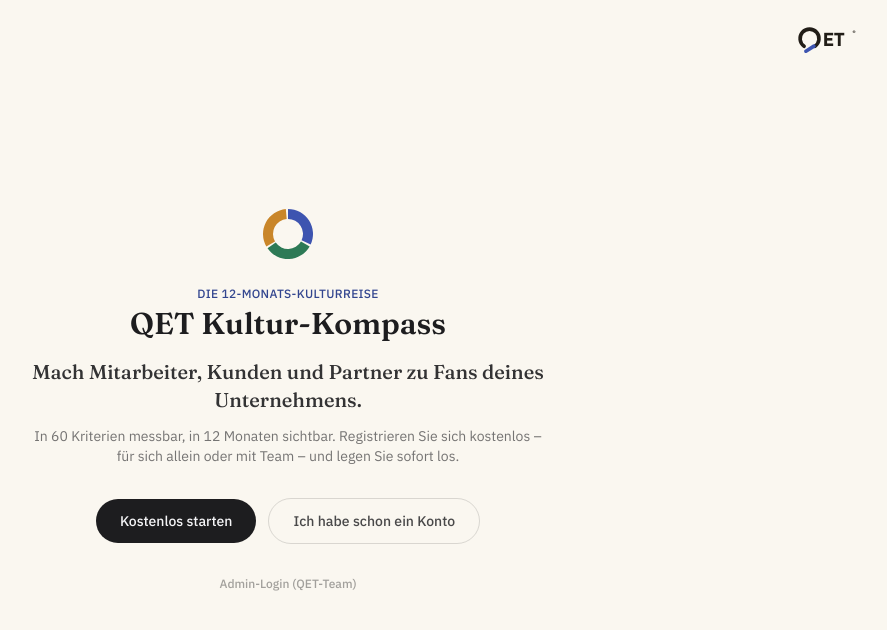
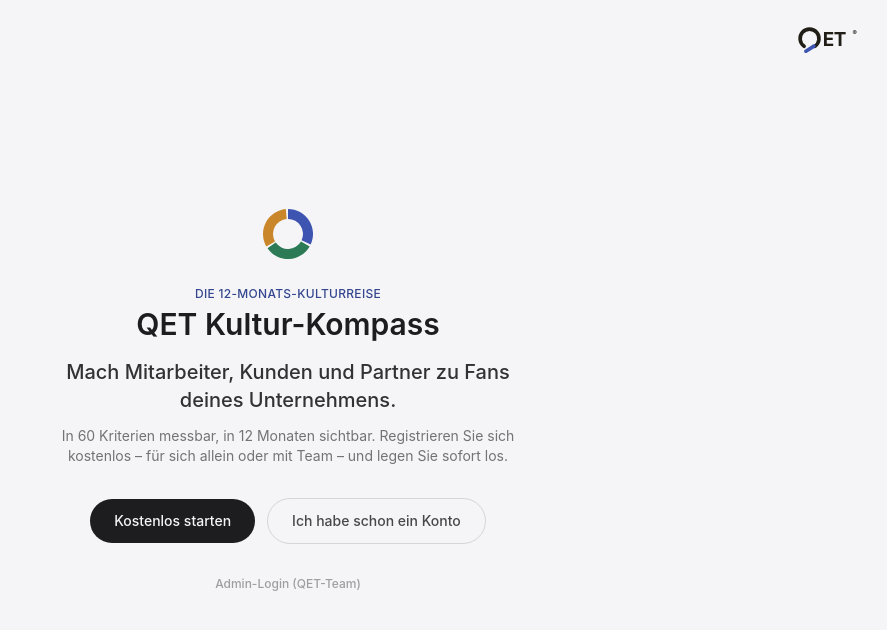
Before and after one commit to qet-kultur-kompass/qet-kultur-kompass, a Next.js app: page / in a window 1280 px wide. Shown: the top 630 px of the page, without its empty margins (352-1239 px from the left). Built offline with nearby package versions, Linux system fonts and the light colour scheme.

Commit message:
Design: Apple-Schriftstack + klare Graustufen (Body, Slider)

```diff
--- a/src/app/globals.css
+++ b/src/app/globals.css
@@ -3,8 +3,8 @@
 @tailwind utilities;
 
 :root {
-  --font-fraunces: "Fraunces", Georgia, serif;
-  --font-plex-sans: "IBM Plex Sans", system-ui, sans-serif;
+  --font-fraunces: -apple-system, BlinkMacSystemFont, "SF Pro Display", "Inter", "Helvetica Neue", Arial, sans-serif;
+  --font-plex-sans: -apple-system, BlinkMacSystemFont, "SF Pro Text", "Inter", "Helvetica Neue", Arial, sans-serif;
   --font-plex-mono: "IBM Plex Mono", ui-monospace, monospace;
 }
 
@@ -13,8 +13,8 @@
 }
 
 body {
-  background-color: #faf7f0;
-  color: #211d17;
+  background-color: #f5f5f7;
+  color: #1d1d1f;
 }
 
 @media (prefers-reduced-motion: reduce) {
@@ -36,8 +36,8 @@
     to right,
     var(--slider-color, #3d54b0) 0%,
     var(--slider-color, #3d54b0) var(--slider-fill, 50%),
-    #e7e1d4 var(--slider-fill, 50%),
-    #e7e1d4 100%
+    #d2d2d7 var(--slider-fill, 50%),
+    #d2d2d7 100%
   );
   outline: none;
 }
```
